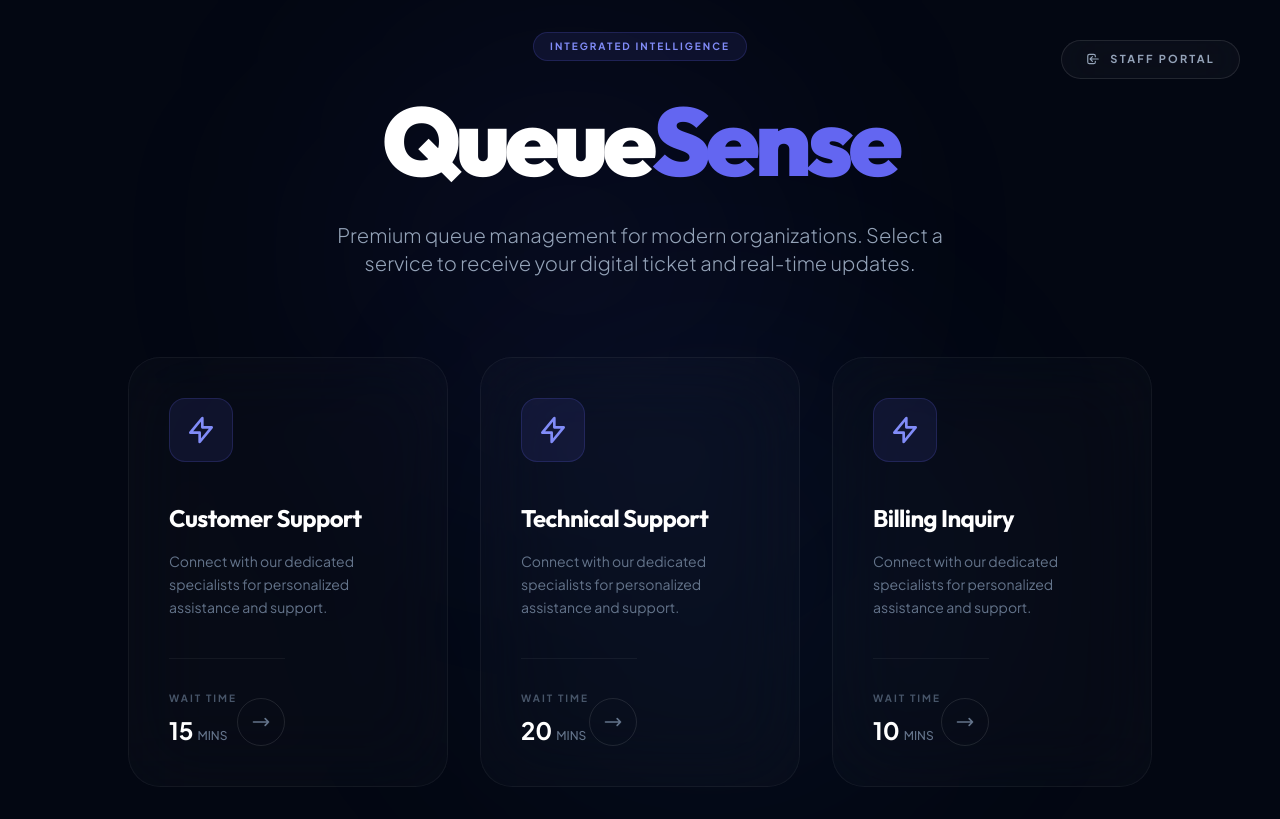
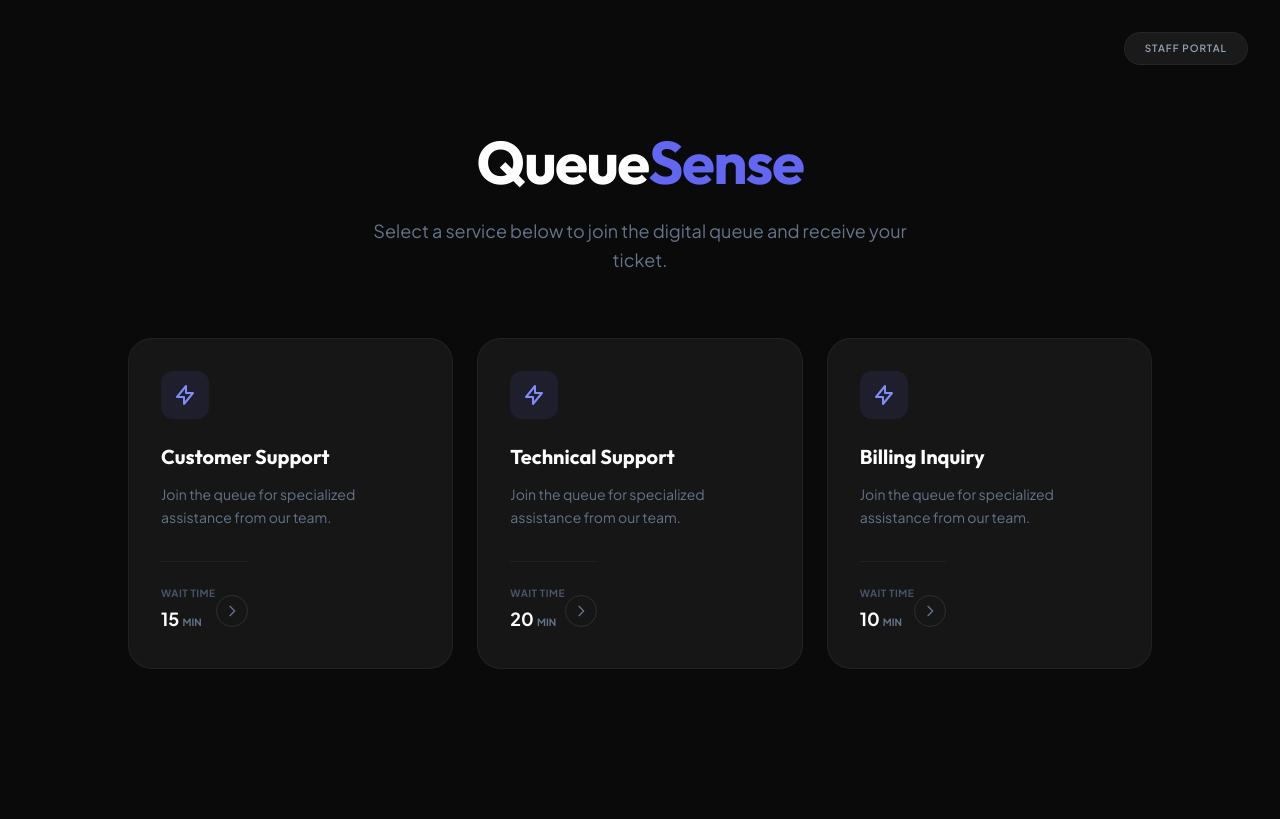
Before and after one commit to HalimaSabri/QueueSense, a Laravel app: page / in a window 1280 px wide. After the commit the page ends 669 px from the top, so only its background shows below. Run offline with Laravel 12, Linux system fonts and the light colour scheme; data comes from the database, SQL or seed files in the repository; style sheets or scripts are compiled from the project's sources; some libraries are stand-ins or nearby versions.

Commit message:
changing the design

```diff
--- a/resources/views/livewire/client/take-ticket.blade.php
+++ b/resources/views/livewire/client/take-ticket.blade.php
@@ -1,57 +1,46 @@
-<div class="min-h-screen bg-[#030712] flex flex-col items-center justify-center p-8 text-slate-200 font-sans relative overflow-hidden">
-    <!-- Subtle Background Accents -->
-    <div class="absolute top-0 left-1/4 w-[500px] h-[500px] bg-indigo-500/5 blur-[120px] rounded-full pointer-events-none"></div>
-    <div class="absolute bottom-0 right-1/4 w-[500px] h-[500px] bg-blue-500/5 blur-[120px] rounded-full pointer-events-none"></div>
-
+<div class="min-h-screen bg-[#0a0a0a] flex flex-col items-center justify-center p-6 text-slate-300 font-sans">
     <!-- Professional Top Navigation -->
-    <div class="absolute top-10 right-10 z-20">
-        <a href="{{ route('login') }}" class="group px-6 py-2.5 bg-white/[0.03] backdrop-blur-xl border border-white/10 rounded-full text-slate-400 hover:text-white hover:border-white/20 transition-all text-[11px] font-bold uppercase tracking-[0.2em] flex items-center">
-            <svg class="w-3.5 h-3.5 mr-2.5 group-hover:translate-x-0.5 transition-transform" fill="none" stroke="currentColor" viewBox="0 0 24 24"><path stroke-linecap="round" stroke-linejoin="round" stroke-width="2" d="M11 16l-4-4m0 0l4-4m-4 4h14m-5 4v1a3 3 0 01-3 3H6a3 3 0 01-3-3V7a3 3 0 013-3h7a3 3 0 013 3v1"></path></svg>
+    <div class="absolute top-8 right-8 z-20">
+        <a href="{{ route('login') }}" class="group px-5 py-2 bg-[#1a1a1a] border border-white/5 rounded-full text-slate-400 hover:text-white hover:border-white/10 transition-all text-[10px] font-semibold uppercase tracking-widest flex items-center">
             Staff Portal
         </a>
     </div>
 
-    <div class="max-w-5xl w-full relative z-10">
-        <div class="text-center mb-20">
-            <div class="inline-flex items-center px-4 py-1.5 mb-8 rounded-full bg-indigo-500/10 border border-indigo-500/20 text-indigo-400 text-[10px] font-bold uppercase tracking-[0.2em]">
-                Integrated Intelligence
-            </div>
-            <h1 class="text-6xl md:text-8xl font-black mb-8 tracking-tighter text-white font-['Outfit']">
+    <div class="max-w-5xl w-full">
+        <div class="text-center mb-16">
+            <h1 class="text-5xl md:text-6xl font-bold mb-6 tracking-tight text-white font-['Outfit']">
                 Queue<span class="text-indigo-500">Sense</span>
             </h1>
-            <p class="text-slate-400 text-lg md:text-xl max-w-2xl mx-auto leading-relaxed font-light">
-                Premium queue management for modern organizations. Select a service to receive your digital ticket and real-time updates.
+            <p class="text-slate-500 text-lg max-w-xl mx-auto leading-relaxed">
+                Select a service below to join the digital queue and receive your ticket.
             </p>
         </div>
 
-        <div class="grid grid-cols-1 md:grid-cols-3 gap-8">
+        <div class="grid grid-cols-1 md:grid-cols-3 gap-6">
             @forelse($services as $service)
                 <button wire:click="takeTicket({{ $service->id }})"
-                    class="group relative flex flex-col h-full bg-white/[0.02] backdrop-blur-2xl border border-white/5 rounded-[2rem] p-10 text-left transition-all duration-500 hover:bg-white/[0.04] hover:border-white/10 hover:-translate-y-2 hover:shadow-[0_30px_60px_-15px_rgba(0,0,0,0.5)]">
+                    class="group relative flex flex-col h-full bg-[#161616] border border-white/5 rounded-3xl p-8 text-left transition-all duration-300 hover:border-indigo-500/50 hover:bg-[#1c1c1c]">
 
-                    <div class="w-16 h-16 rounded-2xl bg-indigo-500/10 flex items-center justify-center mb-10 group-hover:bg-indigo-500 group-hover:text-white transition-all duration-500 border border-indigo-500/20">
-                        <svg class="w-8 h-8 text-indigo-400 group-hover:text-white transition-colors" fill="none" stroke="currentColor" viewBox="0 0 24 24"><path stroke-linecap="round" stroke-linejoin="round" stroke-width="2" d="M13 10V3L4 14h7v7l9-11h-7z"></path></svg>
+                    <div class="w-12 h-12 rounded-xl bg-indigo-500/10 flex items-center justify-center mb-6 group-hover:bg-indigo-500 group-hover:text-white transition-all duration-300">
+                        <svg class="w-6 h-6 text-indigo-400 group-hover:text-white transition-colors" fill="none" stroke="currentColor" viewBox="0 0 24 24"><path stroke-linecap="round" stroke-linejoin="round" stroke-width="2" d="M13 10V3L4 14h7v7l9-11h-7z"></path></svg>
                     </div>
 
-                    <h3 class="text-2xl font-bold text-white mb-4 font-['Outfit'] tracking-tight group-hover:text-indigo-400 transition-colors">{{ $service->name }}</h3>
-                    <p class="text-slate-500 text-sm mb-10 leading-relaxed font-normal">Connect with our dedicated specialists for personalized assistance and support.</p>
+                    <h3 class="text-xl font-bold text-white mb-3 font-['Outfit']">{{ $service->name }}</h3>
+                    <p class="text-slate-500 text-sm mb-8 leading-relaxed">Join the queue for specialized assistance from our team.</p>
 
-                    <div class="mt-auto pt-8 border-t border-white/5 flex items-end justify-between">
+                    <div class="mt-auto pt-6 border-t border-white/5 flex items-center justify-between">
                         <div>
-                            <span class="block text-[10px] uppercase tracking-[0.2em] text-slate-600 font-bold mb-2">Wait Time</span>
-                            <div class="flex items-baseline gap-1">
-                                <span class="text-2xl font-bold text-white">{{ $service->average_time }}</span>
-                                <span class="text-xs text-slate-500 font-medium">MINS</span>
-                            </div>
+                            <span class="block text-[10px] uppercase tracking-wider text-slate-600 font-bold mb-1">Wait Time</span>
+                            <span class="text-lg font-bold text-white">{{ $service->average_time }} <span class="text-[10px] text-slate-500 uppercase">min</span></span>
                         </div>
-                        <div class="w-12 h-12 rounded-full border border-white/10 flex items-center justify-center group-hover:border-indigo-500/50 group-hover:bg-indigo-500/10 transition-all duration-500">
-                            <svg class="w-5 h-5 text-slate-500 group-hover:text-indigo-400 transition-colors" fill="none" stroke="currentColor" viewBox="0 0 24 24"><path stroke-linecap="round" stroke-linejoin="round" stroke-width="2" d="M17 8l4 4m0 0l-4 4m4-4H3"></path></svg>
+                        <div class="w-8 h-8 rounded-full border border-white/10 flex items-center justify-center group-hover:border-indigo-500/50 transition-all duration-300">
+                            <svg class="w-4 h-4 text-slate-500 group-hover:text-indigo-400 transition-colors" fill="none" stroke="currentColor" viewBox="0 0 24 24"><path stroke-linecap="round" stroke-linejoin="round" stroke-width="2" d="M9 5l7 7-7 7"></path></svg>
                         </div>
                     </div>
                 </button>
             @empty
-                <div class="col-span-full text-center py-24 bg-white/[0.02] rounded-[2.5rem] border border-dashed border-white/10">
-                    <p class="text-slate-500 text-lg font-light tracking-wide">Systems Offline • No services available</p>
+                <div class="col-span-full text-center py-20 bg-[#161616] rounded-3xl border border-dashed border-white/5">
+                    <p class="text-slate-600 text-sm uppercase tracking-widest font-bold">No Services Available</p>
                 </div>
             @endforelse
         </div>
```
